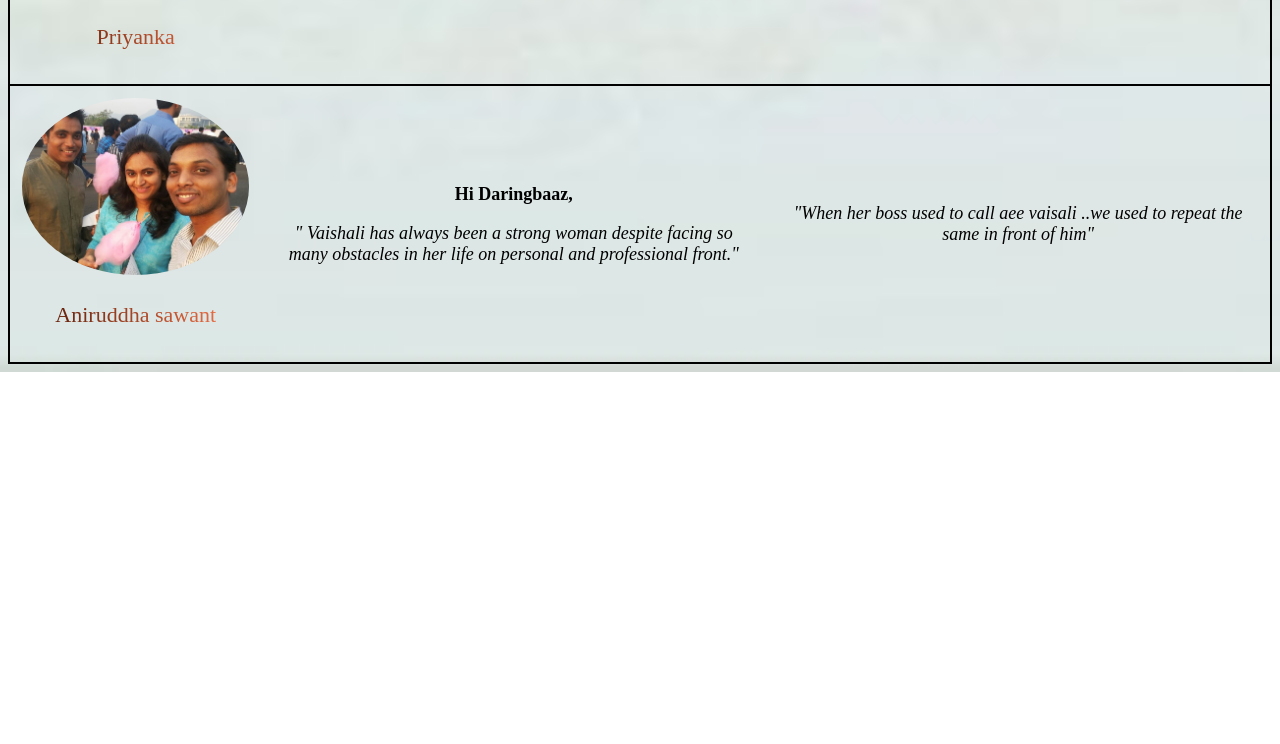
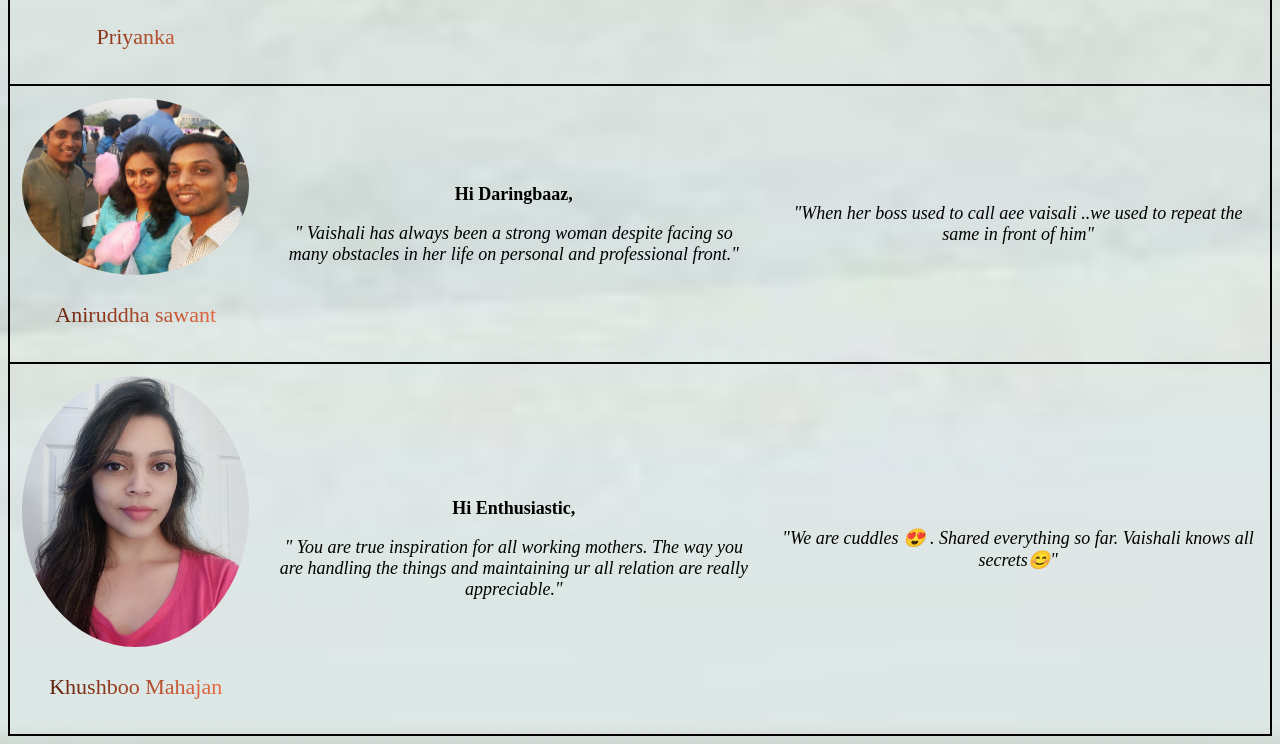
Before and after one commit to YagneshGitHub/Diary, a plain HTML site: page index.html in a window 1280 px wide. Shown: the part 6354-7098 px from the top of the page. Before the commit the page ends 6726 px from the top, so only its background shows below. Drawn offline with Linux system fonts and the light colour scheme.

Commit message:
Add files via upload

```diff
--- a/index.html
+++ b/index.html
@@ -604,6 +604,37 @@ Well, apart from this there are so many incidents and moments that I cherish wit
   </tr><!-- Person details End--------------------------------------------------------------------------------------------- -->
 
 
+
+
+               <tr><!-- Person details Start------------------------------------------------------------------------------------- -->
+     <td><img src ="KhushbooMahajan.jpeg" width=100px, height="100px">
+      <div class="name"> <p>Khushboo Mahajan </p> </div> </td>
+     <td>
+            <div class="w3-container">
+                <!-- Quote -->
+                <b><p>Hi Enthusiastic,</p></b>
+
+              <div class="w3-panel w3-leftbar w3-light-grey">
+                    <p class="w3-xlarge w3-serif"><i>" You are true inspiration for all working mothers. The way you are handling the things and maintaining ur all relation are really appreciable."</i></p>
+                 </div>
+            </div>  <!-- End of w3 containerquote -->
+
+      </td> <!-- end of quote  -->
+
+      <td>  <!-- Start memory  -->
+            <div class="w3-container">
+                <!-- Memory -->
+                <!-- <p>The w3-panel class can be used to display quotes:</p>-->
+
+              <div class="w3-panel w3-leftbar w3-light-grey">
+                    <p class="w3-xlarge w3-serif"><i>"We are cuddles 😍 . Shared everything so far. Vaishali knows all secrets😊"</i></p>
+                 </div>
+            </div>  <!-- End of w3 containermemory -->
+
+      </td> <!-- end of Memory  -->
+  </tr><!-- Person details End--------------------------------------------------------------------------------------------- -->
+
+
 </table>
 <!-- partial -->
   <script  src="./script.js"></script>
```
